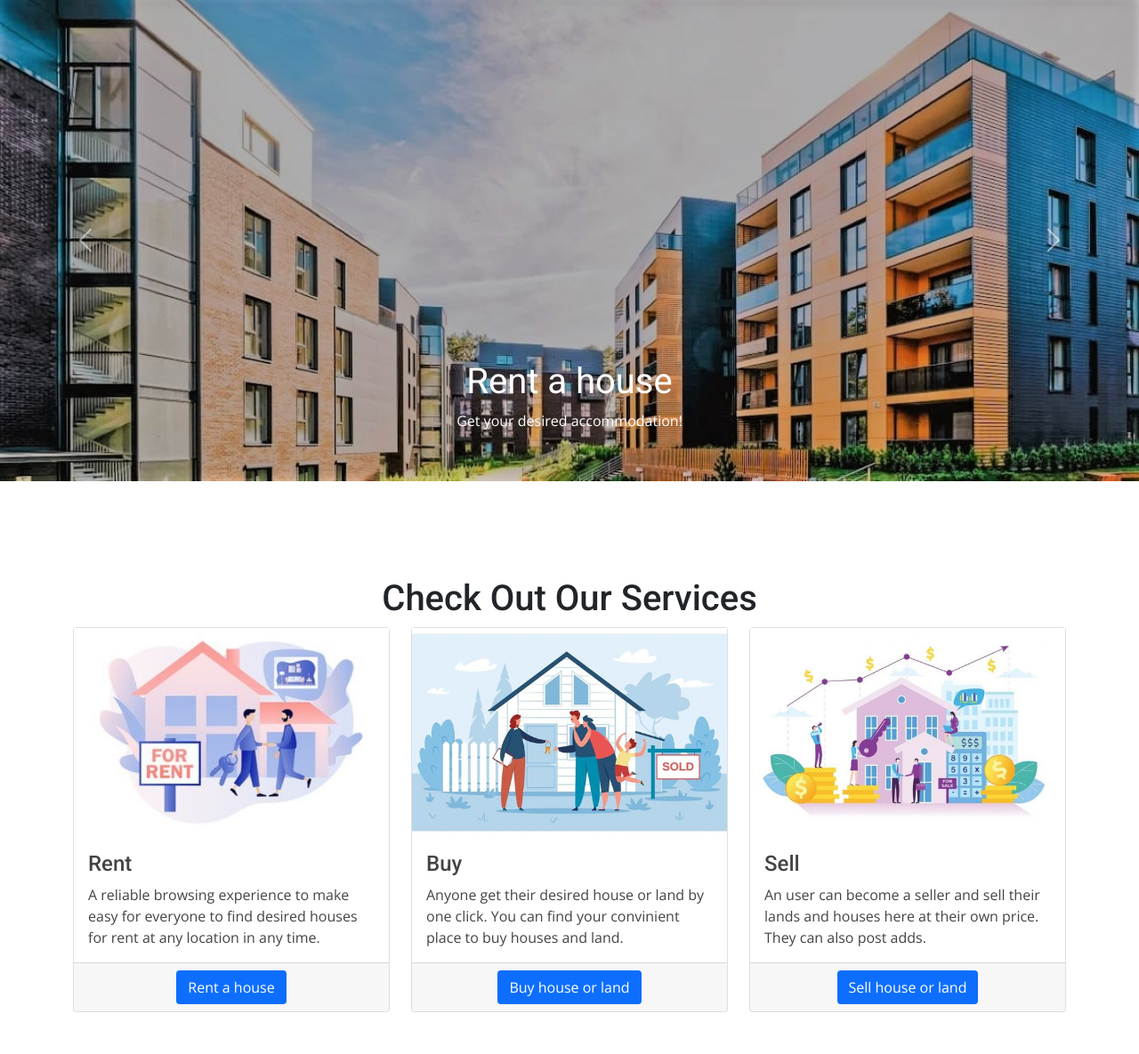
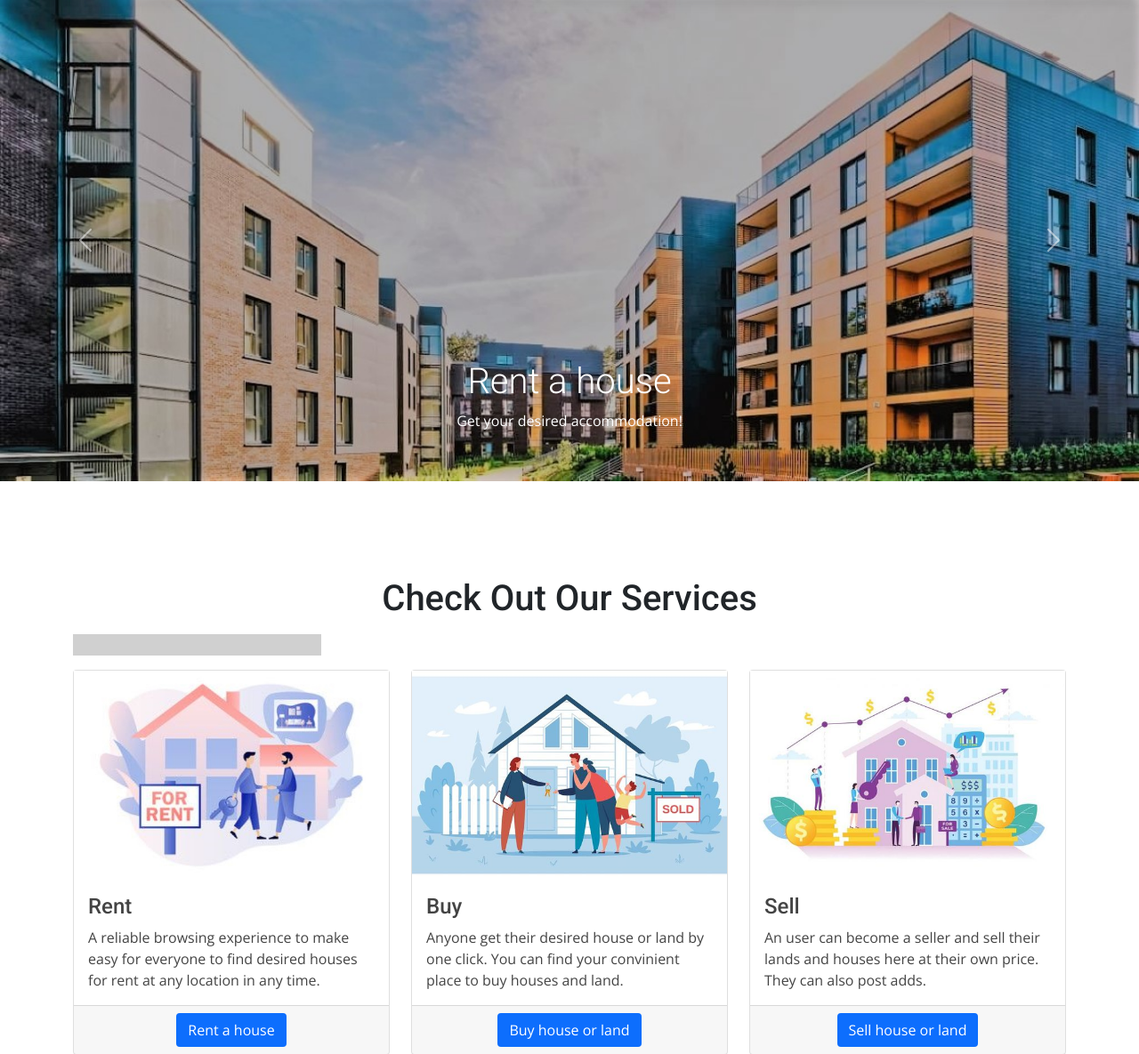
Before and after one commit to KaziRamisaRifa/Hometrieve, a PHP site: page / in a window 1280 px wide. Shown: the part 71-1256 px from the top of the page at 89% size. Run offline with PHP 8.4, Linux system fonts and the light colour scheme; some libraries are stand-ins or nearby versions.

Commit message:
changes added to index page

```diff
--- a/index.php
+++ b/index.php
@@ -84,7 +84,7 @@ if (isset($_SESSION["username"])) {
       <div class="carousel-item active">
         <img src="assets/image/index_c_1.jpg" alt="Los Angeles" width="100%" height="auto">
         <div class="carousel-caption">
-          <h1 class="text-white display-6 font-weight-bold"><strong>Rent a house</strong></h1>
+          <h1 class="text-white display-6 font-weight-bold">Rent a house</h1>
           <p class="text-white font-weight-bold">Get your desired accommodation!</p>
         </div>
       </div>
@@ -117,6 +117,7 @@ if (isset($_SESSION["username"])) {
     <div class="blog" data-aos="fade-up" data-aos-delay=100>
       <div class="container">
         <h1 class="text-center font-weight-bold text-dark text-capitalize pt-5">Check Out Our Services</h1>
+        <hr class="w-25 pt-4">
         <div class="row mb-5">
 
           <div class="col-md-4 col-lg-4 col-sm-12">
```
